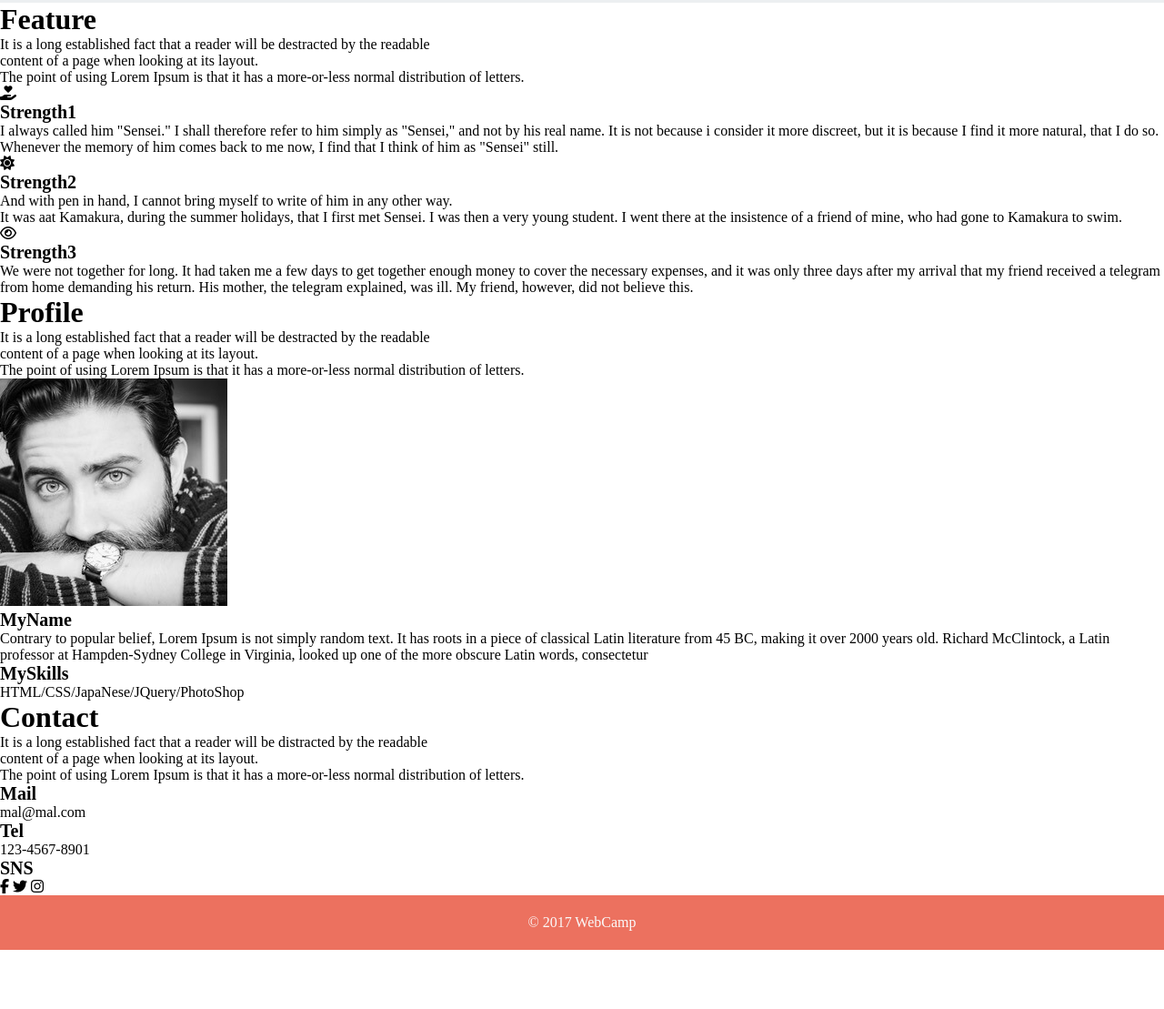
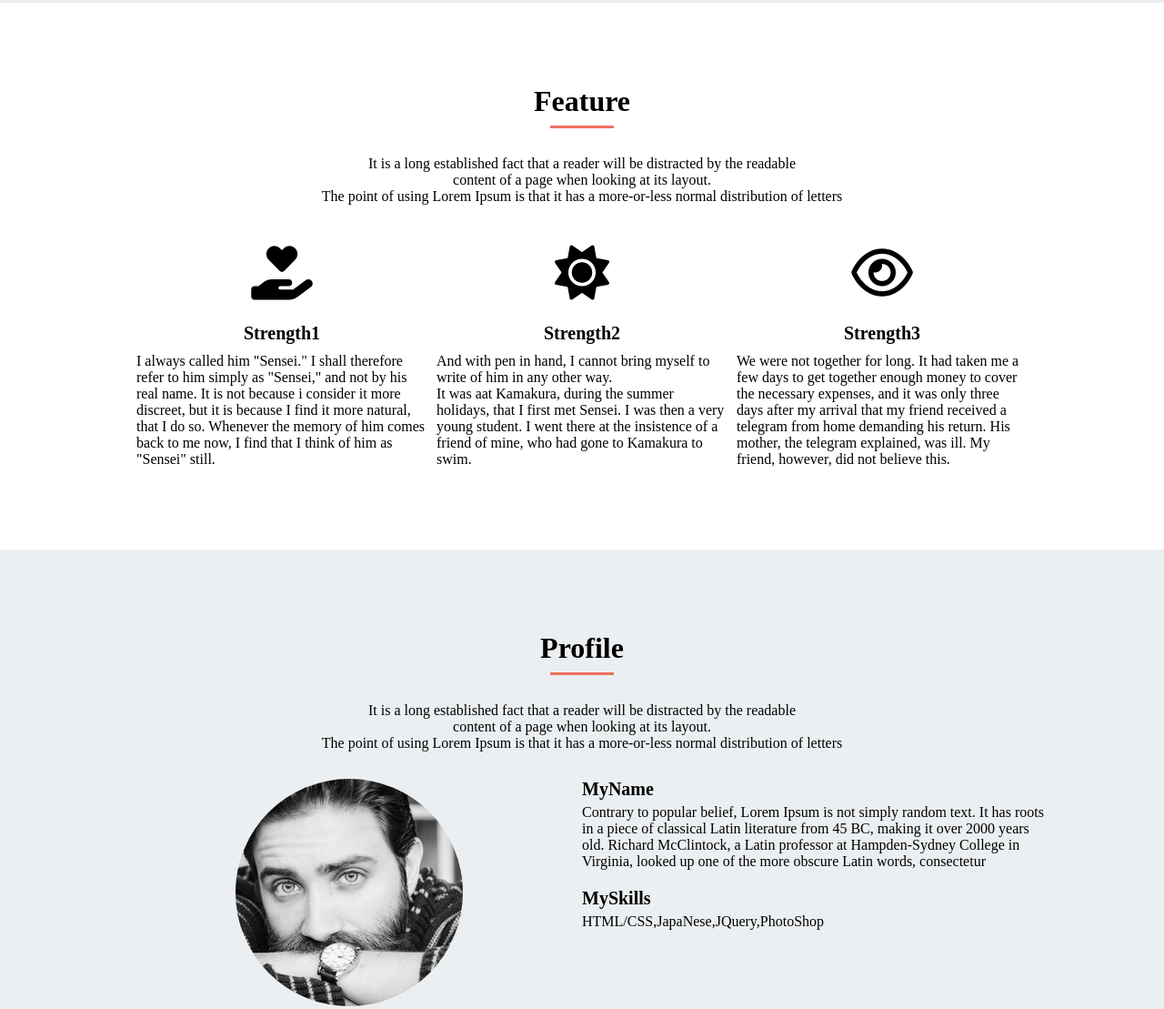
Before and after one commit to Rinmal/WALS, a plain HTML site: page index.html in a window 1280 px wide. Shown: the part 1569-2678 px from the top of the page at 91% size. Before the commit the page ends 2613 px from the top, so only its background shows below. Drawn offline with Linux system fonts and the light colour scheme.

Commit message:
[Update] css終わり

```diff
--- a/index.html
+++ b/index.html
@@ -30,8 +30,8 @@
         <p class="mv-text">simply dummy text of the printing</p>
       </div>
       <div class="portfolio">
-        <h2 class="p-title">Portfolio</h2>
-        <p class=p-text>
+        <h2 class="title">Portfolio</h2>
+        <p class=text>
           It is a long established fact that a reader will be distracted by the readable<br>
           content of a page when looking at its layout.<br>
           The point of using Lorem Ipsum is that it has a more-or-less normal distribution of letters
@@ -46,63 +46,73 @@
         </div>
       </div>
       <div class="feature">
-        <h2>Feature</h2>
-        <p>
-          It is a long established fact that a reader will be destracted by the readable<br>
+        <h2 class="title">Feature</h2>
+        <p class=text>
+          It is a long established fact that a reader will be distracted by the readable<br>
           content of a page when looking at its layout.<br>
-          The point of using Lorem Ipsum is that it has a more-or-less normal distribution of letters.
+          The point of using Lorem Ipsum is that it has a more-or-less normal distribution of letters
         </p>
+        <div class="strengths">
           <div class="strength">
-          <i class="fas fa-hand-holding-heart"></i>
-          <h3>Strength1</h3>
-          <p>I always called him "Sensei." I shall therefore refer to him simply as "Sensei," and not by his real name. It is not because i consider it more discreet, but it is because I find it more natural, that I do so. Whenever the memory of him comes back to me now, I find that I think of him as "Sensei" still.</p>
+            <i class="fas fa-hand-holding-heart icon"></i>
+            <h3 class="str-title">Strength1</h3>
+            <p class="str-text">I always called him "Sensei." I shall therefore refer to him simply as "Sensei," and not by his real name. It is not because i consider it more discreet, but it is because I find it more natural, that I do so. Whenever the memory of him comes back to me now, I find that I think of him as "Sensei" still.</p>
           </div>
           <div class="strength">
-          <i class="fas fa-sun"></i>
-          <h3>Strength2</h3>
-          <p>And with pen in hand, I cannot bring myself to write of him in any other way. <br>It was aat Kamakura, during the summer holidays, that I first met Sensei. I was then a very young student. I went there at the insistence of a friend of mine, who had gone to Kamakura to swim.</p>
+            <i class="fas fa-sun icon"></i>
+            <h3 class="str-title">Strength2</h3>
+            <p class="str-text">And with pen in hand, I cannot bring myself to write of him in any other way. <br>It was aat Kamakura, during the summer holidays, that I first met Sensei. I was then a very young student. I went there at the insistence of a friend of mine, who had gone to Kamakura to swim.</p>
           </div>
           <div class="strength">
-          <i class="far fa-eye"></i>
-          <h3>Strength3</h3>
-          <p>We were not together for long. It had taken me a few days to get together enough money to cover the necessary expenses, and it was only three days after my arrival that my friend received a telegram from home demanding his return. His mother, the telegram explained, was ill. My friend, however, did not believe this.</p>
+            <i class="far fa-eye icon"></i>
+            <h3 class="str-title">Strength3</h3>
+            <p class="str-text">We were not together for long. It had taken me a few days to get together enough money to cover the necessary expenses, and it was only three days after my arrival that my friend received a telegram from home demanding his return. His mother, the telegram explained, was ill. My friend, however, did not believe this.</p>
+          </div>
         </div>
       </div>
       <div class="profile">
-        <h2>Profile</h2>
-        <p>
-          It is a long established fact that a reader will be destracted by the readable<br>
+        <h2 class="title">Profile</h2>
+        <p class=text>
+          It is a long established fact that a reader will be distracted by the readable<br>
           content of a page when looking at its layout.<br>
-          The point of using Lorem Ipsum is that it has a more-or-less normal distribution of letters.
+          The point of using Lorem Ipsum is that it has a more-or-less normal distribution of letters
         </p>
         <div class="my-profile">
-          <img src="img/my-icon.jpg">
-          <div class="status">
-            <h3>MyName</h3>
-            <p>Contrary to popular belief, Lorem Ipsum is not simply random text. It has roots in a piece of classical Latin literature from 45 BC, making it over 2000 years old. Richard McClintock, a Latin professor at Hampden-Sydney College in Virginia, looked up one of the more obscure Latin words, consectetur</p>
-            <h3>MySkills</h3>
-            <p>HTML/CSS/JapaNese/JQuery/PhotoShop</p>
+          <div class="pr-left">
+            <div class="my-icon"></div>
+          </div>
+          <div class="pr-right">
+            <h3 class="detail-title">MyName</h3>
+            <p class="detail-text">Contrary to popular belief, Lorem Ipsum is not simply random text. It has roots in a piece of classical Latin literature from 45 BC, making it over 2000 years old. Richard McClintock, a Latin professor at Hampden-Sydney College in Virginia, looked up one of the more obscure Latin words, consectetur</p>
+            <h3 class="detail-title">MySkills</h3>
+            <p>HTML/CSS,JapaNese,JQuery,PhotoShop</p>
           </div>
         </div>
       </div>
       <div class="contact">
-        <h2>Contact</h2>
-        <p>
+        <h2 class="title">Contact</h2>
+        <p class=text>
           It is a long established fact that a reader will be distracted by the readable<br>
           content of a page when looking at its layout.<br>
-          The point of using Lorem Ipsum is that it has a more-or-less normal distribution of letters.
+          The point of using Lorem Ipsum is that it has a more-or-less normal distribution of letters
         </p>
-        <div class="contact">
-          <h3>Mail</h3>
-          <p>mal@mal.com</p>
-          <h3>Tel</h3>
-          <p>123-4567-8901</p>
+        <div class="contact-way">
+          <div class="way-left">
+            <div class="infomation">
+              <h3 class="info-title">Mail</h3>
+              <a href="mailto:mal@mal.com" class="link">mal@mal.com</a>
+              <h3 class="info-title">Tel</h3>
+              <a href="tel:123-4567-8901" class="link">123-4567-8901</a>
             </div>
+          </div>
+          <div class="way-right">
             <div class="sns">
-          <h3>SNS</h3>
-          <i class="fab fa-facebook-f"></i>
-          <i class="fab fa-twitter"></i>
-          <i class="fab fa-instagram"></i>
+              <h3 class="info-title">SNS</h3>
+              <i class="fab fa-facebook-f sns-icon"></i>
+              <i class="fab fa-twitter sns-icon"></i>
+              <i class="fab fa-instagram sns-icon"></i>
+            </div>
+          </div>
         </div>
       </div>
     </main>
--- a/style.css
+++ b/style.css
@@ -6,14 +6,12 @@
 
 a{
   text-decoration: none;
-  color: #fafafa;
-}
-h1{
-  font-size: 64px;
 }
 
 h2{
   font-size: 32px;
+  padding-top: 90px;
+  text-align: center;
 }
 
 h3{
@@ -55,6 +53,10 @@ header{
   display: inline-block;
 }
 
+.nav-list-item > a{
+  color: #fafafa;
+}
+
 .main-v{
   width: 100%;
   height: 650px;
@@ -66,6 +68,7 @@ header{
 }
 
 .mv-title{
+  font-size: 64px;
   padding-top: 200px;
 }
 
@@ -78,15 +81,9 @@ header{
   width: 100%;
   background-color: #eceff1;
   color: #000000;
-  text-align: center;
 }
 
-.p-title{
-  padding-top: 90px;
-  position: relative;
-}
-
-.p-title::after{
+.title::after{
    content: "";
    display: block;
    width: 70px;
@@ -98,8 +95,9 @@ header{
    left: 10px;
 }
 
-.p-text{
+.text{
   margin-top: 30px;
+  text-align: center;
 }
 
 .contents{
@@ -151,6 +149,134 @@ header{
   background-image: url(img/webcamp-mother.png)
 }
 
+.feature{
+  width: 100%;
+  color: #000000;
+  text-align: center;
+}
+
+.strengths{
+  width: 980px;
+  margin: 0 auto;
+  padding: 30px 0 90px 0;
+  display: flex;
+}
+
+.strength{
+  width: 320px;
+  margin-right: 10px;
+}
+
+.strength:last-child{
+  margin-right: 0;
+}
+
+.icon{
+  font-size: 60px;
+  padding: 15px 0;
+}
+
+.str-title{
+  padding: 10px 0;
+}
+
+.str-text{
+  font-size: 16px;
+  text-align: left;
+}
+
+.profile{
+  width: 100%;
+  background-color: #eceff1;
+  color: #000000;
+}
+
+.my-profile{
+  width: 1024px;
+  margin: 0 auto;
+  padding: 30px 0 90px;
+  display: flex;
+}
+
+.pr-left{
+  width: 512px;
+}
+
+.my-icon{
+  background-image: url(img/my-icon.jpg);
+  border-radius: 50%;
+  width: 250px;
+  height: 250px;
+  margin: 0 auto;
+}
+
+.pr-right{
+  width: 512px;
+}
+
+.detail-title{
+  padding-bottom: 5px;
+}
+
+.detail-text{
+  padding-bottom: 20px;
+}
+
+.contact{
+  width: 100%;
+  color: #000000;
+}
+
+.contact-way{
+  width: 800px;
+  margin: 0 auto;
+  padding: 30px 0 90px;
+  display: flex;
+}
+
+.way-left{
+  width: 400px;
+}
+
+.infomation{
+  width: 130px;
+  margin: 0 auto;
+}
+
+.infomation > a{
+  color: #000000;
+}
+
+.info-title{
+  margin:20px 0 5px;
+}
+
+.info-title:first-child{
+  margin-top: 0;
+}
+
+.link{
+  text-decoration: underline;
+}
+
+.way-right{
+  width: 400px;
+}
+
+.sns{
+  width: 170px;
+  margin: 0 auto;
+}
+
+.sns-icon{
+  font-size: 46px;
+  padding-right: 20px;
+}
+
+.sns-icon:last-child{
+  padding-right: 0;
+}
+
 footer{
   height: 60px;
   background-color: #ec715f;
```
Lines whose indentation alone changed are shown as unchanged.
